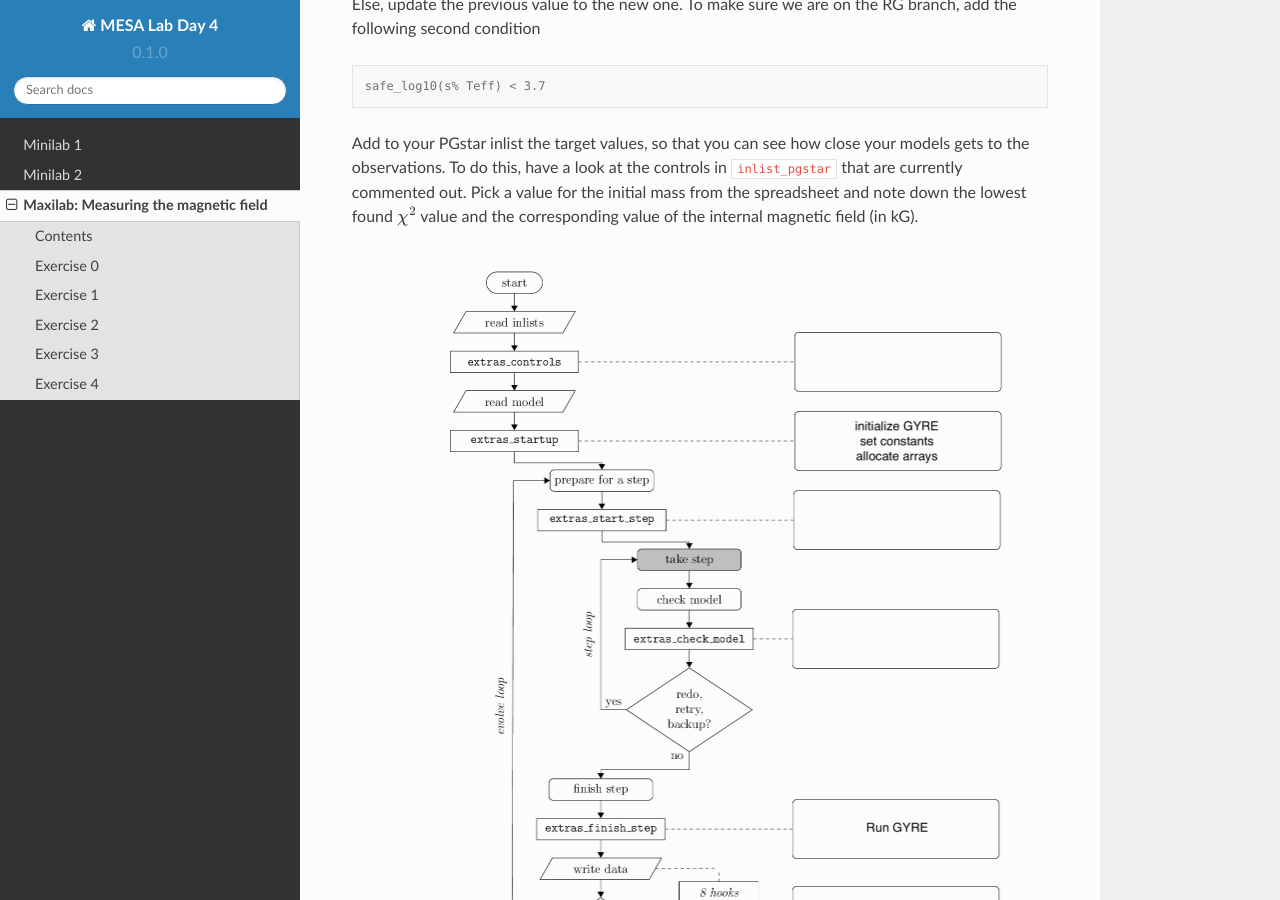
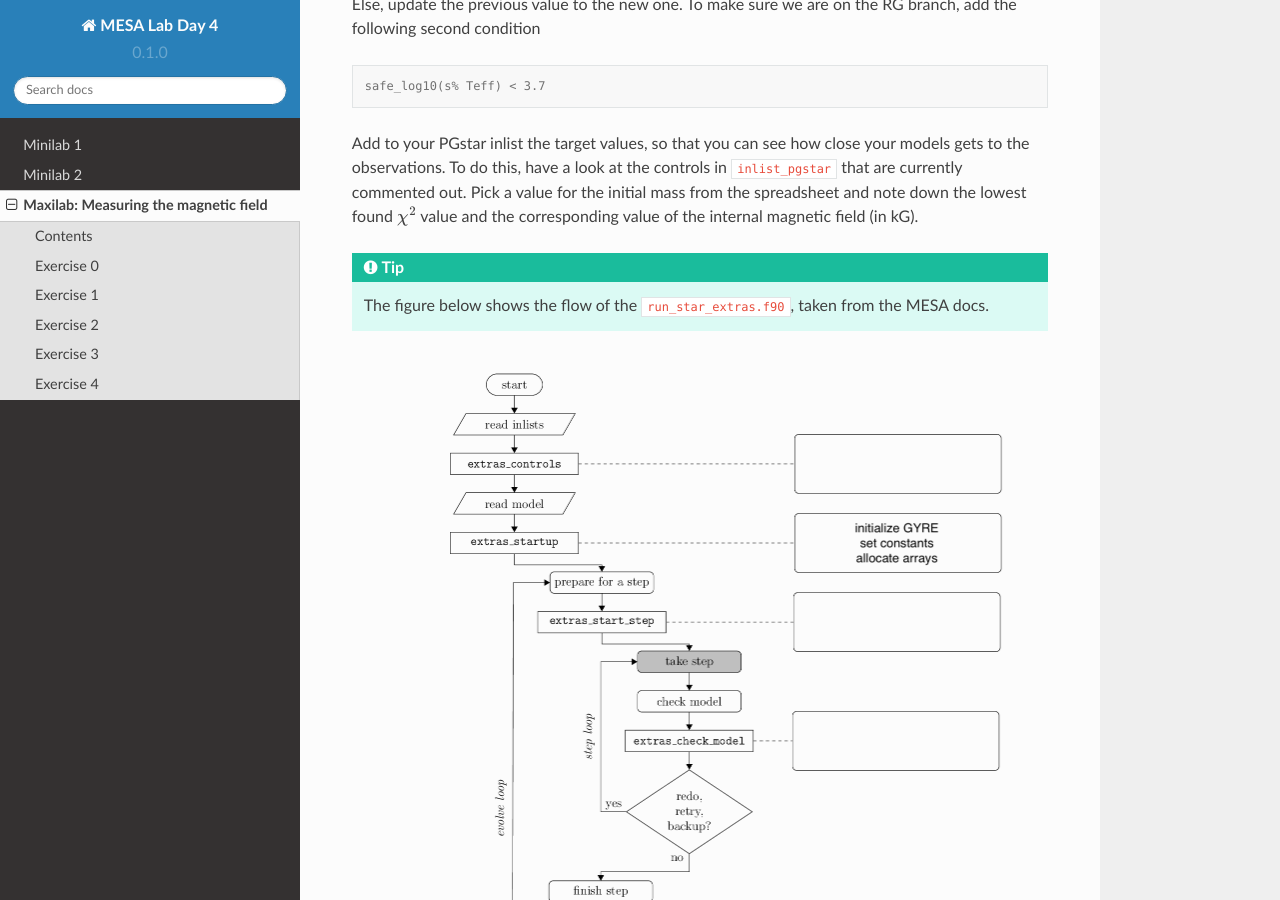
Before and after one commit to mesa-summer-school-2023/mesa-school-bugnet, a Sphinx documentation site: the page built from docs/maxilab.rst, in a window 1280 px wide and 900 px high, scrolled down 4164 px. Built offline with Sphinx 7.4.7 and the Read the Docs theme 2.0.0, drawn with Linux system fonts in a browser that asks for light colours.

Commit message:
Update maxilab.rst

```diff
--- a/docs/maxilab.rst
+++ b/docs/maxilab.rst
@@ -166,6 +166,10 @@ Lastly, check in the flowchart where MESA decides to keep going or terminate. He
 Add to your PGstar inlist the target values, so that you can see how close your models gets to the observations. To do this, have a look at the controls in ``inlist_pgstar`` that are currently commented out.
 Pick a value for the initial mass from the spreadsheet and note down the lowest found :math:`\chi^2` value and the corresponding value of the internal magnetic field (in kG).
 
+.. tip::
+
+    The figure below shows the flow of the ``run_star_extras.f90``, taken from the MESA docs.
+
 .. image:: flowchart_run_star_extras.png
    :alt: Flowchart
    :width: 1275
```
